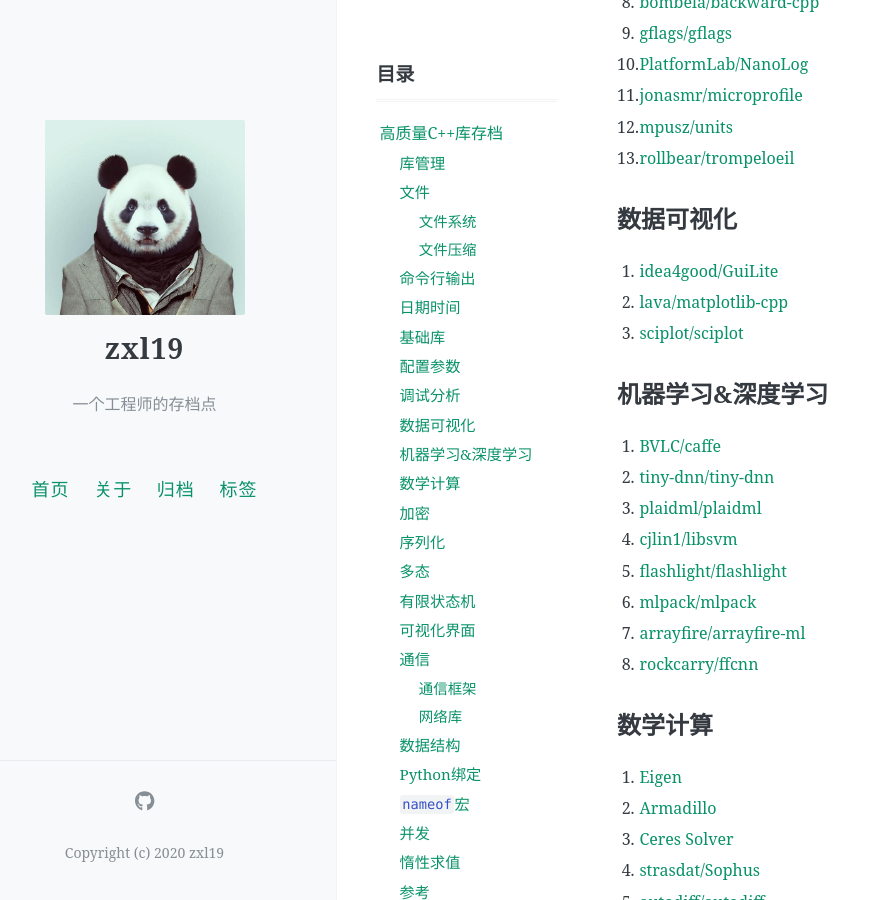
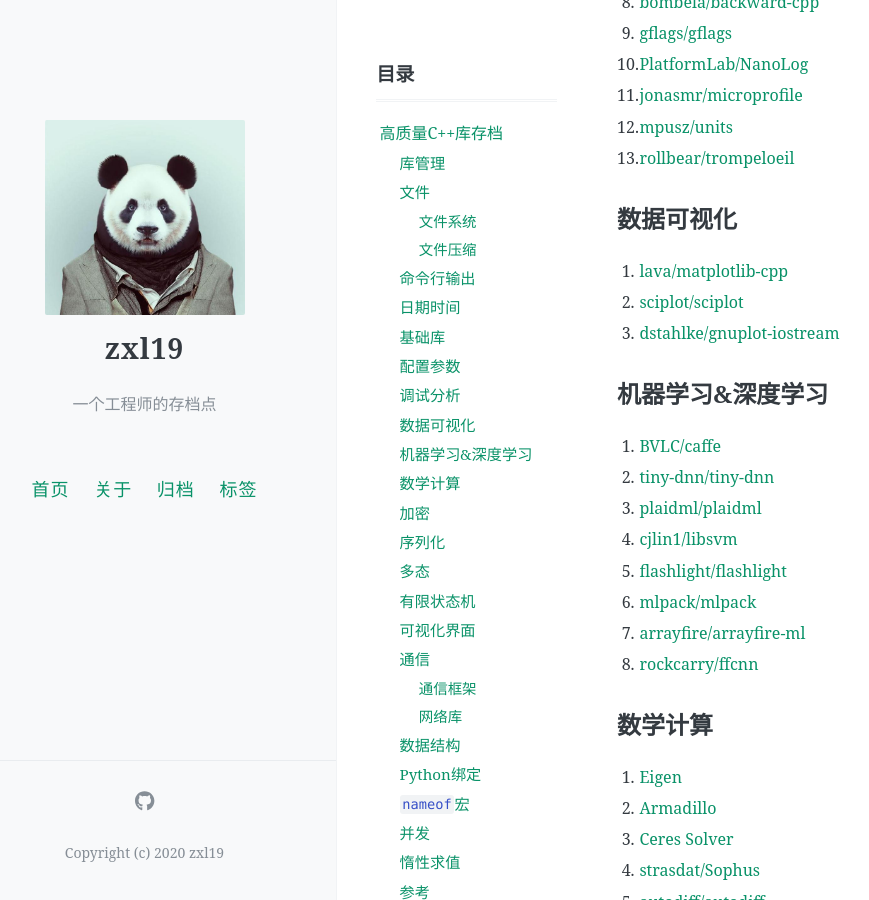
Before and after one commit to zxl19/zxl19.github.io, a Jekyll site: the page built from _posts/2021-06-01-cpp-library.md, in a window 1280 px wide and 900 px high, scrolled down 1923 px. Shown: the whole window, without its empty margins (47-916 px from the left). Built offline with Jekyll 4.4.1, drawn with Linux system fonts in a browser that asks for light colours; comment, search, counter and statistics services are not loaded.

Commit message:
Update 2021-06-01-cpp-library.md

```diff
--- a/_posts/2021-06-01-cpp-library.md
+++ b/_posts/2021-06-01-cpp-library.md
@@ -80,9 +80,9 @@ pinned: false
 
 ## 数据可视化
 
-1. [idea4good/GuiLite](https://github.com/idea4good/GuiLite)
-2. [lava/matplotlib-cpp](https://github.com/lava/matplotlib-cpp)
-3. [sciplot/sciplot](https://github.com/sciplot/sciplot)
+1. [lava/matplotlib-cpp](https://github.com/lava/matplotlib-cpp)
+2. [sciplot/sciplot](https://github.com/sciplot/sciplot)
+3. [dstahlke/gnuplot-iostream](https://github.com/dstahlke/gnuplot-iostream)
 
 ## 机器学习&深度学习
 
```
Also changed, not shown: other parts of _posts/2021-06-01-cpp-library.md (+3 -2 lines).
